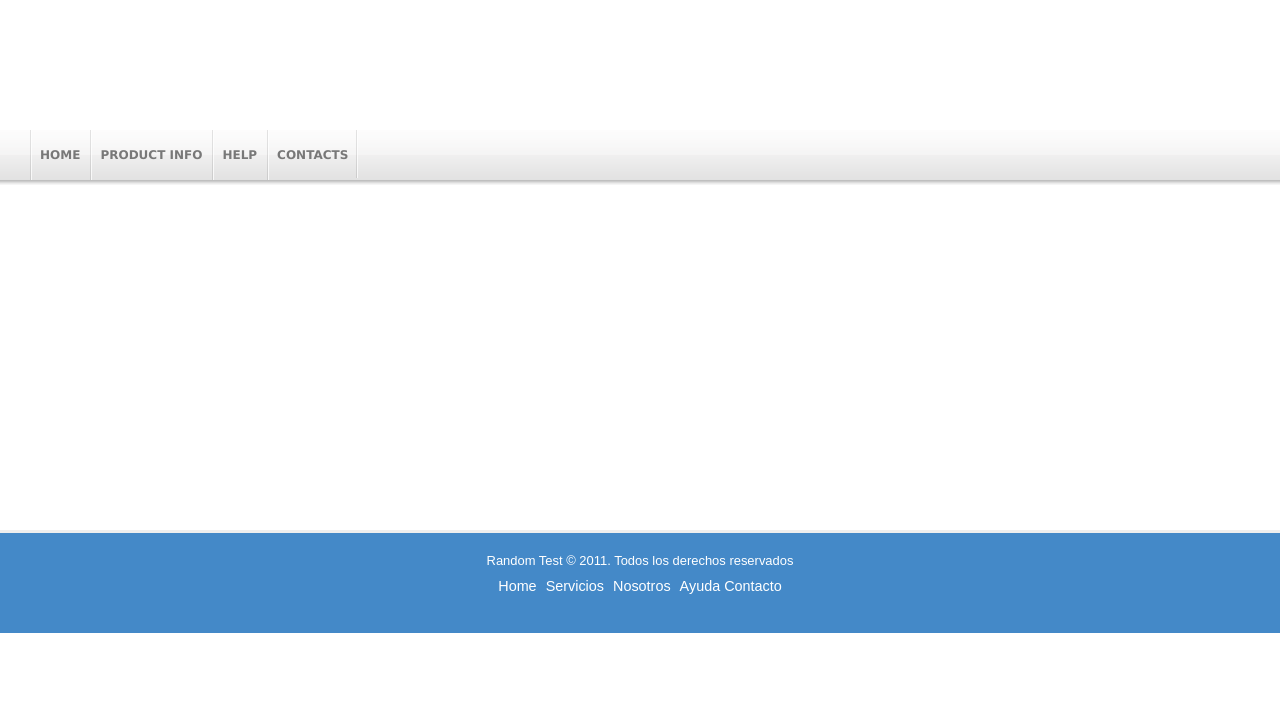
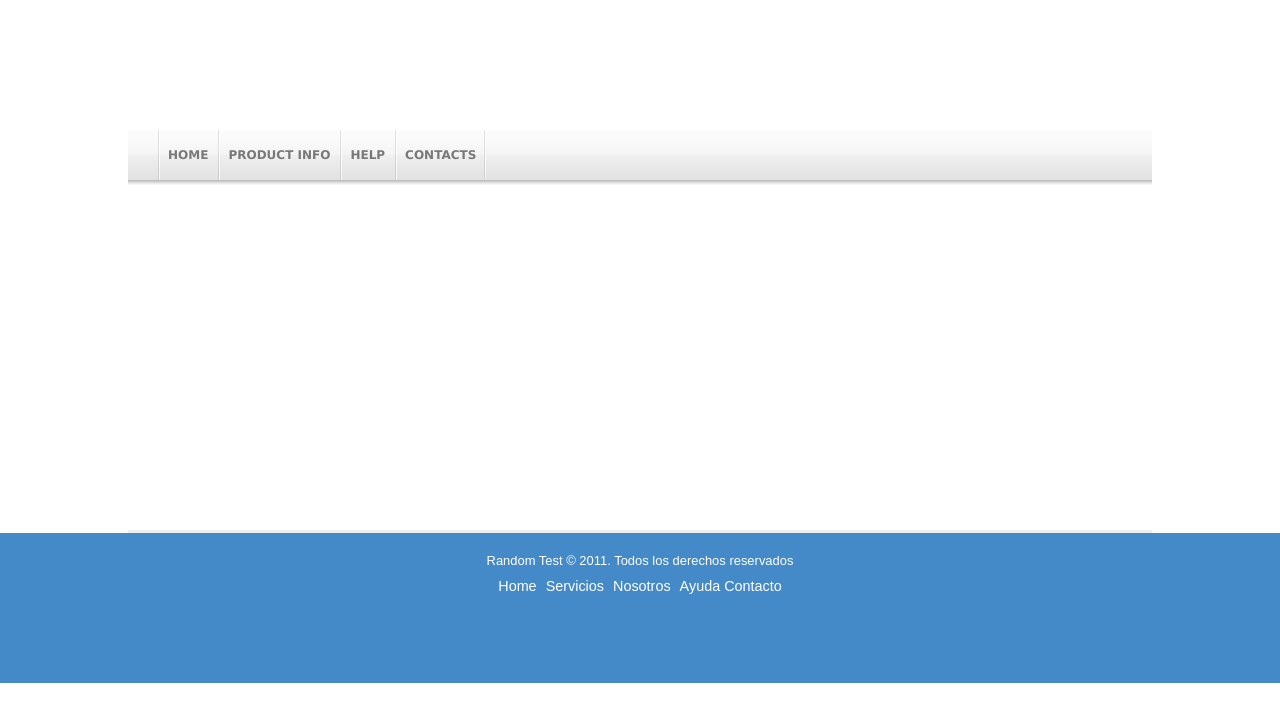
Before and after one commit to katevel/RandomTest, a PHP site: page /system/index.php in a window 1280 px wide. Shown: the top 722 px of the page. Run offline with PHP 8.4, Linux system fonts and the light colour scheme.

Commit message:
system-cont

```diff
--- a/css/style.css
+++ b/css/style.css
@@ -12,6 +12,16 @@ a{
 	width:100%;
 	height: 130px;
 	/*background: #c7dcef;*/
+}
+#system-cont{
+	width:1024px;
+	height: auto;
+	margin-left:auto;
+	margin-right:auto;
+	border-left:2px #444444;
+	border-right:2px #444444;
+	overflow:auto;
+	padding-bottom: 150px
 }
 #main{
 	width:100%;
@@ -41,6 +51,10 @@ a{
 #footer{
 	width:100%;
 	height: 100px;
+	position: relative;
+	margin-top: -150px; /* negative value of footer height */
+	height: 150px;
+	clear:both;
 	border-top:3px #444444;
 	background: #4489c8;
 }
--- a/system/index.php
+++ b/system/index.php
@@ -11,6 +11,7 @@
 <!-------------------------------------------->
 </head>
 <body>
+	<div id="system-cont">
 	<div id="header">
 
 	</div>
@@ -76,6 +77,7 @@
 
 		</div>
 	</div>
+	</div>
 	<div id="footer">
 		<div id="footer-center">
 			<p>Random Test &copy; <?=date("Y");?>. Todos los derechos reservados</p>
```
